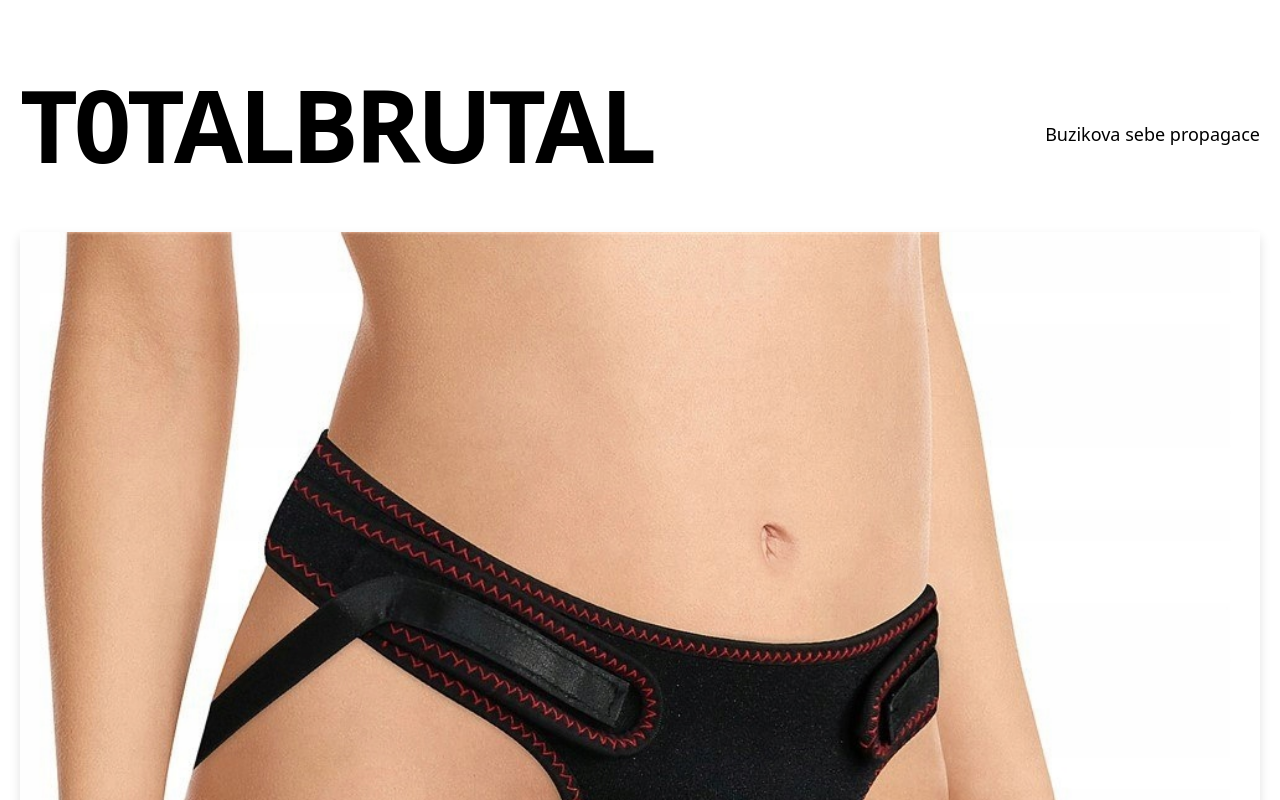
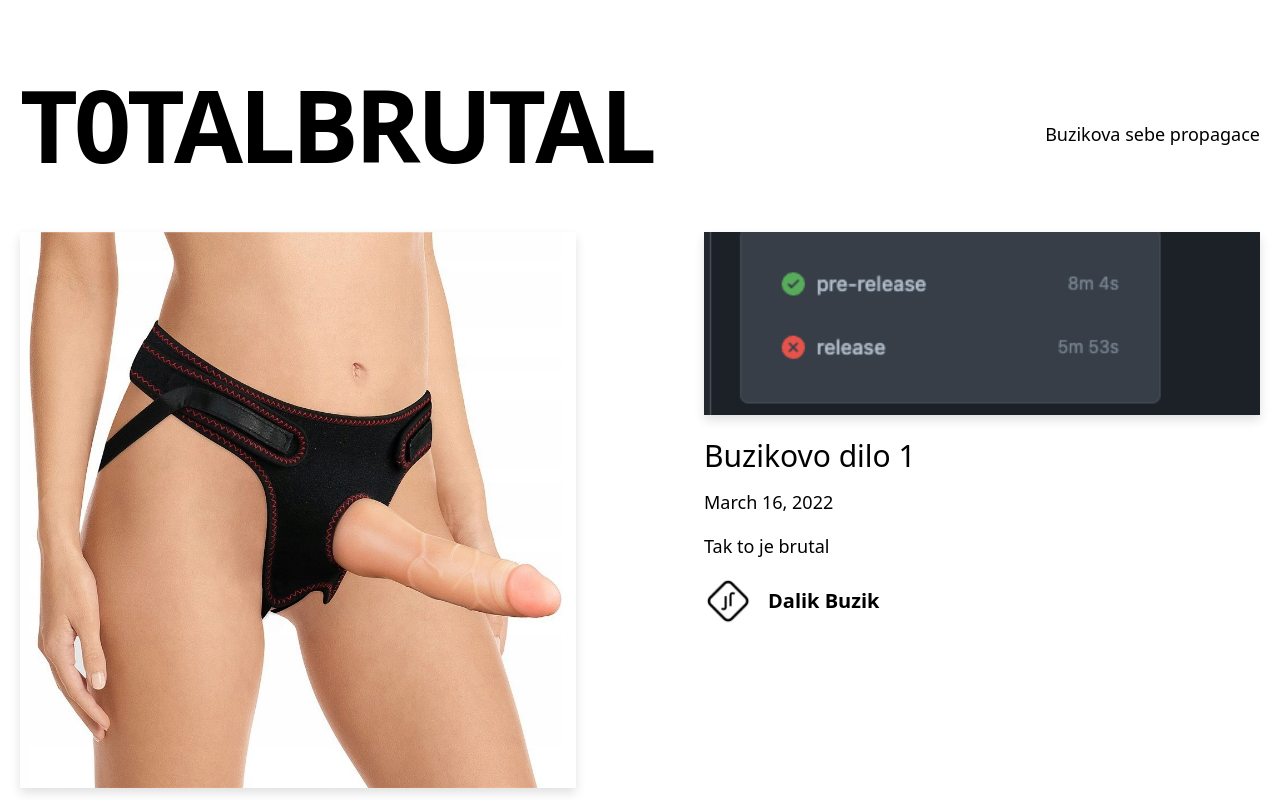
Before and after one commit to mroz22/total-brutal, a Next.js app: page / in a window 1280 px wide. Shown: the top 800 px of the page. Built offline with nearby package versions, Linux system fonts and the light colour scheme.

Commit message:
remove dildo

```diff
--- a/pages/index.tsx
+++ b/pages/index.tsx
@@ -5,7 +5,6 @@ import Intro from '../components/intro'
 import Layout from '../components/layout'
 import { getAllPosts } from '../lib/api'
 import Head from 'next/head'
-import { CMS_NAME } from '../lib/constants'
 import Post from '../interfaces/post'
 
 type Props = {
@@ -13,8 +12,6 @@ type Props = {
 }
 
 export default function Index({ allPosts }: Props) {
-  const heroPost = allPosts[0]
-  const morePosts = allPosts.slice(1)
   return (
     <>
       <Layout>
@@ -23,17 +20,7 @@ export default function Index({ allPosts }: Props) {
         </Head>
         <Container>
           <Intro />
-          {heroPost && (
-            <HeroPost
-              title={heroPost.title}
-              coverImage={heroPost.coverImage}
-              date={heroPost.date}
-              author={heroPost.author}
-              slug={heroPost.slug}
-              excerpt={heroPost.excerpt}
-            />
-          )}
-          {morePosts.length > 0 && <MoreStories posts={morePosts} />}
+          {allPosts.length > 0 && <MoreStories posts={allPosts} />}
         </Container>
       </Layout>
     </>
```
